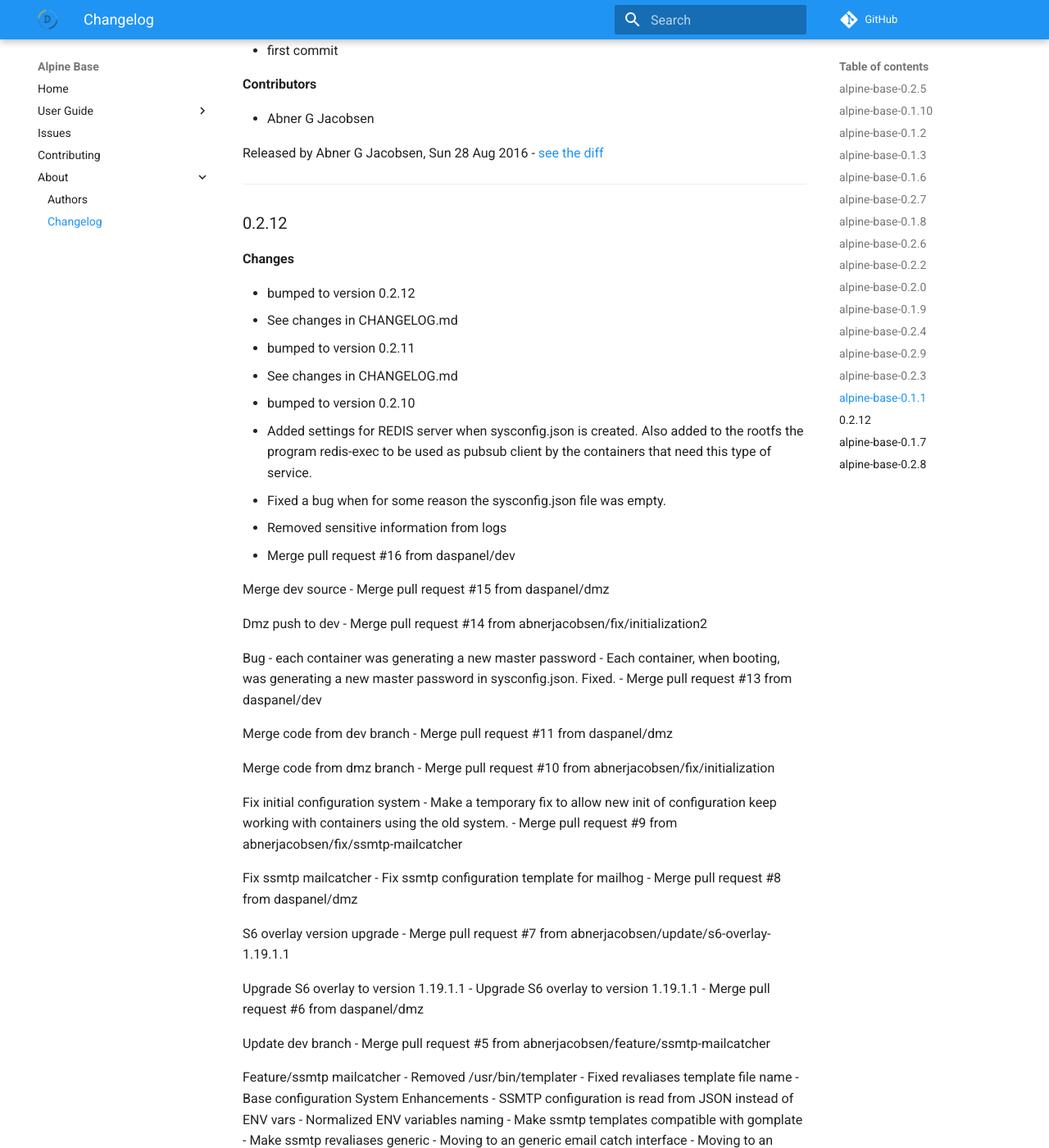
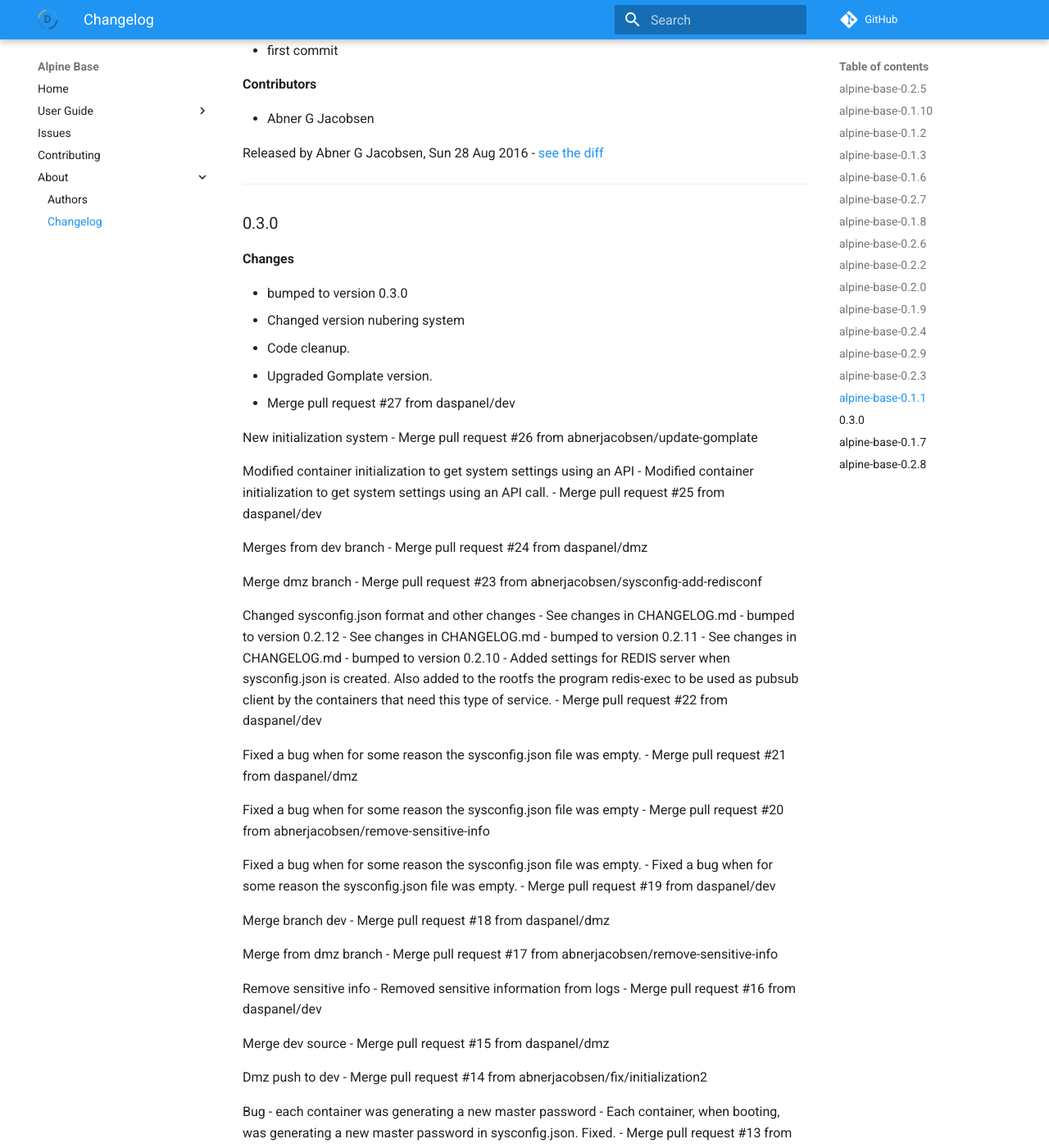
Before and after one commit to SIXwishlist/alpine-base, an MkDocs documentation site: the page built from docs/changelog.md, in a window 1280 px wide and 1400 px high, scrolled down 6851 px. Shown: the whole window at 82% size. Built offline with MkDocs 1.6.1 and Material for MkDocs 9.7.7, drawn with Linux system fonts in a browser that asks for light colours; comment, search, counter and statistics services are not loaded; old or Windows-style settings are respelled for this version of MkDocs; some of the changed text lies outside the part shown.

Commit message:
See changes in CHANGELOG.md

```diff
--- a/docs/changelog.md
+++ b/docs/changelog.md
@@ -62,7 +62,7 @@ ______________
 __Changes__
 
 
-Released by N/A, Wed 26 Apr 2017 -
+Released by N/A, Sat 24 Jun 2017 -
 [see the diff](https://github.com/admindaspanel/alpine-base/compare/...#diff)
 ______________
 
@@ -267,16 +267,55 @@ Released by Abner G Jacobsen, Sun 28 Aug 2016 -
 [see the diff](https://github.com/admindaspanel/alpine-base/compare/...#diff)
 ______________
 
-### 0.2.12
+### 0.3.0
 __Changes__
 
+- bumped to version 0.3.0
+- Changed version nubering system
+- Code cleanup.
+- Upgraded Gomplate version.
+- Merge pull request #27 from daspanel/dev
+
+  New initialization system
+- Merge pull request #26 from abnerjacobsen/update-gomplate
+
+  Modified container initialization to get system settings using an API
+- Modified container initialization to get system settings using an API call.
+- Merge pull request #25 from daspanel/dev
+
+  Merges from dev branch
+- Merge pull request #24 from daspanel/dmz
+
+  Merge dmz branch
+- Merge pull request #23 from abnerjacobsen/sysconfig-add-redisconf
+
+  Changed sysconfig.json format and other changes
+- See changes in CHANGELOG.md
 - bumped to version 0.2.12
 - See changes in CHANGELOG.md
 - bumped to version 0.2.11
 - See changes in CHANGELOG.md
 - bumped to version 0.2.10
 - Added settings for REDIS server when sysconfig.json is created. Also added to the rootfs the program redis-exec to be used as pubsub client by the containers that need this type of service.
+- Merge pull request #22 from daspanel/dev
+
+  Fixed a bug when for some reason the sysconfig.json file was empty.
+- Merge pull request #21 from daspanel/dmz
+
+  Fixed a bug when for some reason the sysconfig.json file was empty
+- Merge pull request #20 from abnerjacobsen/remove-sensitive-info
+
+  Fixed a bug when for some reason the sysconfig.json file was empty.
 - Fixed a bug when for some reason the sysconfig.json file was empty.
+- Merge pull request #19 from daspanel/dev
+
+  Merge branch dev
+- Merge pull request #18 from daspanel/dmz
+
+  Merge from dmz branch
+- Merge pull request #17 from abnerjacobsen/remove-sensitive-info
+
+  Remove sensitive info
 - Removed sensitive information from logs
 - Merge pull request #16 from daspanel/dev
 
@@ -423,8 +462,8 @@ __Contributors__
 - Abner G Jacobsen
 - admindaspanel
 
-Released by Abner G Jacobsen, Wed 26 Apr 2017 -
-[see the diff](https://github.com/admindaspanel/alpine-base/compare/e794b6646b6fd8f677c0a36af19d72e14f6311cc...0.2.12#diff)
+Released by Abner G Jacobsen, Sat 24 Jun 2017 -
+[see the diff](https://github.com/admindaspanel/alpine-base/compare/e794b6646b6fd8f677c0a36af19d72e14f6311cc...0.3.0#diff)
 ______________
 
 ### alpine-base-0.1.7
```
Also changed, not shown: CHANGELOG.md (+43 -4 lines).
